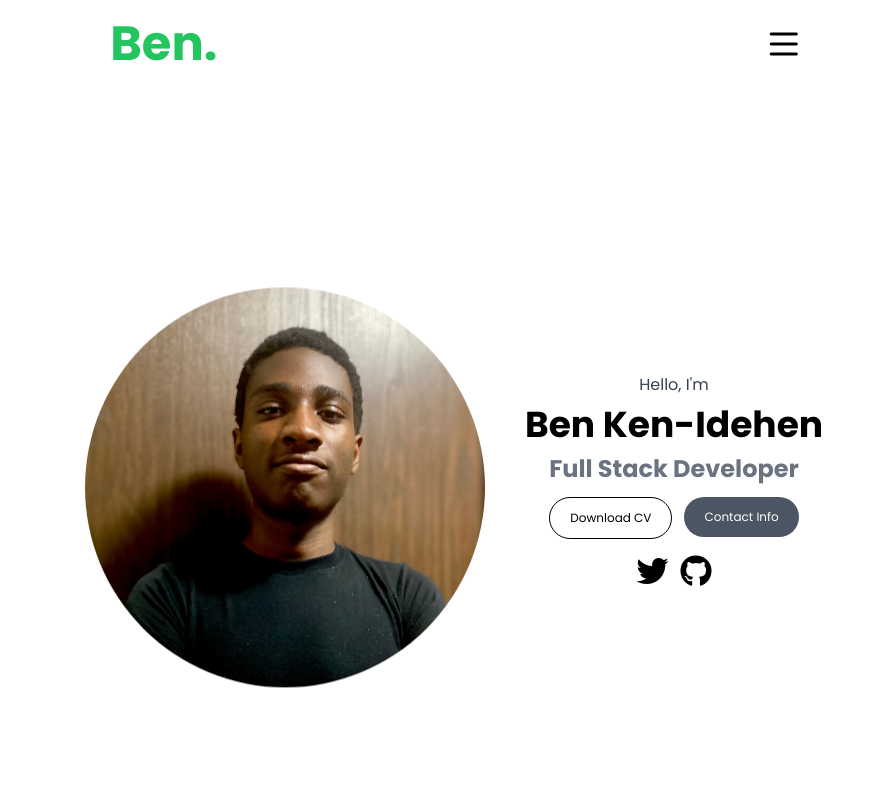
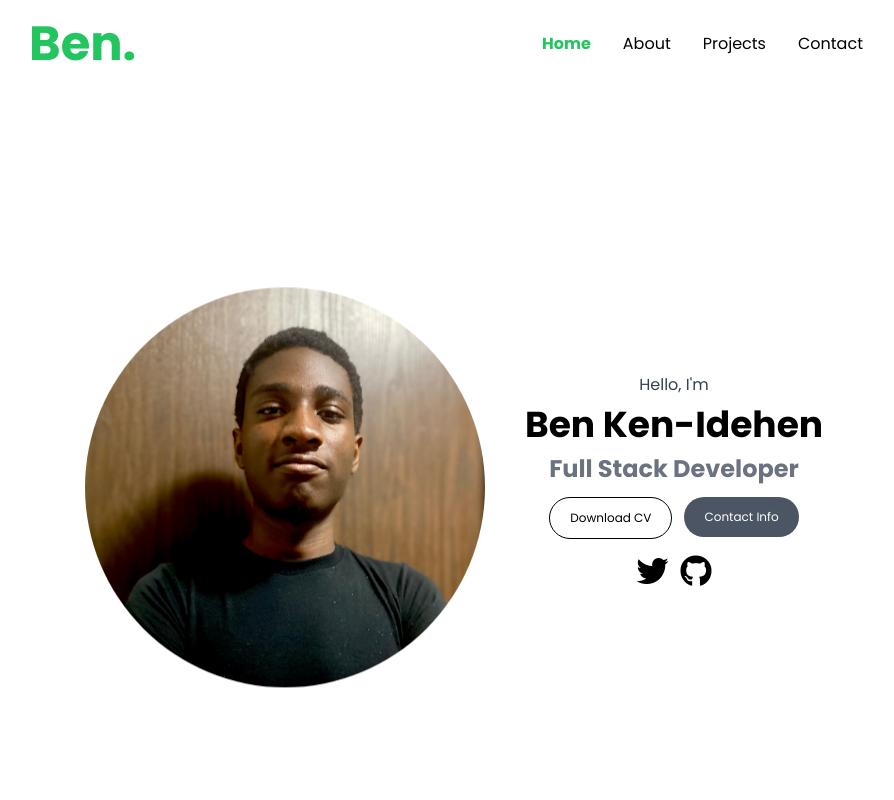
Before and after one commit to Ben-Chanan008/vue-portfolio, a Vue app: page / in a window 1280 px wide. Shown: the top 800 px of the page, without its empty margins (186-1080 px from the left). Built offline with nearby package versions, Linux system fonts and the light colour scheme.

Commit message:
Navbar style changed

```diff
--- a/src/components/Navbar.vue
+++ b/src/components/Navbar.vue
@@ -13,21 +13,21 @@
     <nav class="p-3">
       <div class="flex justify-around p-2">
         <a href="" class="text-green-500 font-bold text-5xl">Ben.</a>
-        <div class="md:block hidden menu">
+        <div class="md:hidden block menu">
           <button><i class="far fa-bars fa-2x"></i></button>
         </div>
-        <div class="flex items-center md:hidden big-nav">
+        <div class="md:flex items-center hidden big-nav">
           <a href="/" :class="['mx-2', 'p-2', 'rounded', isActiveLink('/') ? 'font-bold text-green-500' : 'hover:text-gray-500']">Home</a>
           <a href="/#about" :class="['mx-2', 'p-2', 'rounded', isActiveLink('/#about') ? 'font-bold text-green-500' : 'hover:text-gray-500']">About</a>
           <a href="/#projects" :class="['mx-2', 'p-2', 'rounded', isActiveLink('/#projects') ? 'font-bold text-green-500' : 'hover:text-gray-500']">Projects</a>
           <a href="/#contact" :class="['mx-2', 'p-2', 'rounded', isActiveLink('/#contact') ? 'font-bold text-green-500' : 'hover:text-gray-500']">Contact</a>
         </div>
-        <div class="items-center flex-col hidden absolute right-0">
+        <!-- <div class="items-center flex-col md:block hidden absolute right-0">
           <a href="/" :class="['mx-2', 'p-2', 'rounded', isActiveLink('/') ? 'font-bold text-green-500' : 'hover:text-gray-500']">Home</a>
           <a href="/#about" :class="['mx-2', 'p-2', 'rounded', isActiveLink('/#about') ? 'font-bold text-green-500' : 'hover:text-gray-500']">About</a>
           <a href="/#projects" :class="['mx-2', 'p-2', 'rounded', isActiveLink('/#projects') ? 'font-bold text-green-500' : 'hover:text-gray-500']">Projects</a>
           <a href="/#contact" :class="['mx-2', 'p-2', 'rounded', isActiveLink('/#contact') ? 'font-bold text-green-500' : 'hover:text-gray-500']">Contact</a>
-        </div>
+        </div> -->
       </div>
     </nav>
 </template>
```
